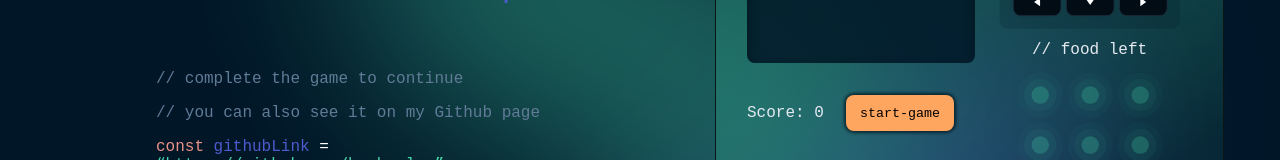
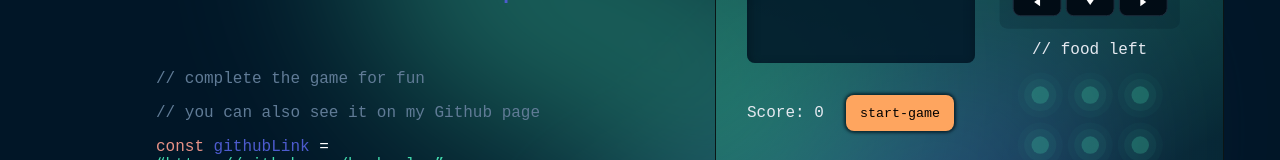
Before and after one commit to horberlan/horberlan-portfolio, a Vue app: page / in a window 1280 px wide. Shown: the part 399-559 px from the top of the page. Built offline with nearby package versions, Linux system fonts and the light colour scheme; what @highlightjs/vue-plugin, @tanstack/vue-query, quasar would draw is missing.

Commit message:
chore(home): merge intl

```diff
--- a/src/views/home/HomeView.vue
+++ b/src/views/home/HomeView.vue
@@ -1,26 +1,23 @@
 <script setup lang="ts">
+import { redirectTo } from "@/utils/strings";
 import SnakeGame from "./SnakeGame.vue";
-const hello = [
-  {
-    pre: "Hi all. I am",
-    current: "Horberlan Brito",
-    pos: "> FullStack developer",
-  },
-];
-const desc = [
-  "// complete the game to continue",
-  "// you can also see it on my Github page",
-];
-const github = ["const ", "githubLink ", "“https://github.com/horberlan”"];
 
-const redirectToGitHub = (url: string) => {
-  window.location.href = url;
+const intl = {
+  hello: [
+    {
+      pre: "Hi all. I am",
+      current: "Horberlan Brito",
+      pos: "> FullStack developer",
+    },
+  ],
+  desc: ["complete the game for fun", "you can also see it on my Github page"],
+  github: ["const ", "githubLink ", "“https://github.com/horberlan”"],
 };
 </script>
 <template>
   <section class="hero">
     <div class="hero-hello">
-      <p v-for="(intro, index) in hello" :key="index">
+      <p v-for="(intro, index) in intl.hello" :key="index">
         <span
           v-for="text of intro"
           :key="text"
@@ -29,18 +26,16 @@ const redirectToGitHub = (url: string) => {
         />
       </p>
       <div class="content">
-        <p v-for="descriptions in desc" :key="descriptions" class="desc">
-          {{ descriptions }}
+        <p v-for="descriptions in intl.desc" :key="descriptions" class="desc">
+          // {{ descriptions }}
         </p>
       </div>
       <span
-        v-for="link in github"
+        v-for="link in intl.github"
         :key="link"
         class="github"
         role="button"
-        @click="
-          redirectToGitHub('https://github.com/horberlan/horberlan-portfolio')
-        "
+        @click="redirectTo('https://github.com/horberlan/horberlan-portfolio')"
       >
         {{ link }}
       </span>
```
